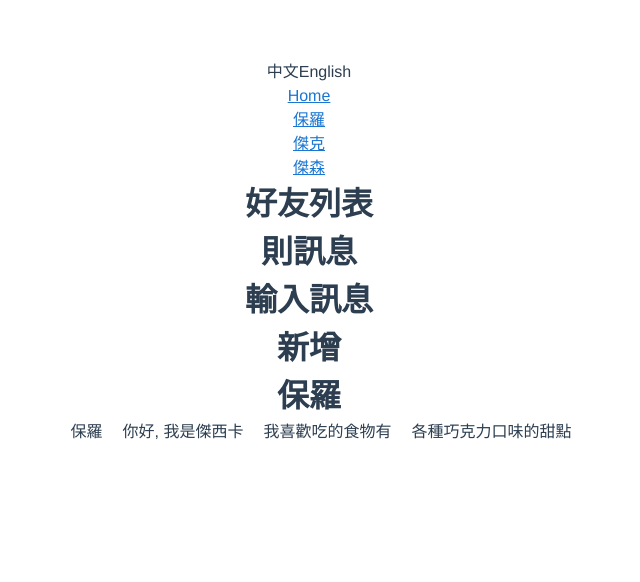
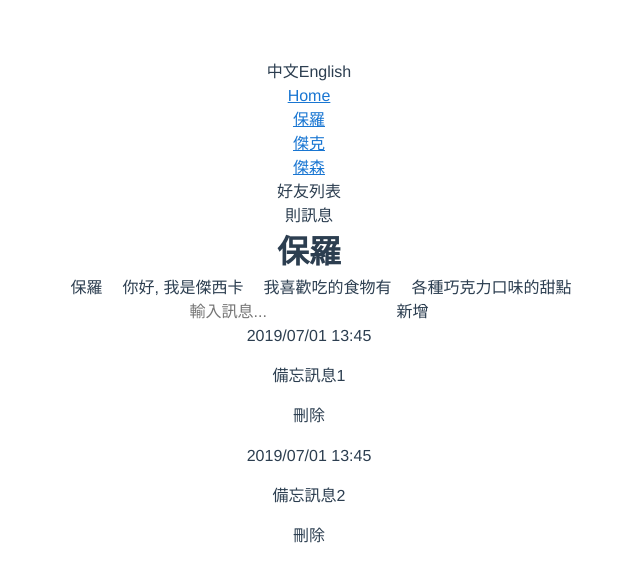
Before and after one commit to furecool/ct, a Vue app: page /paul in a window 1280 px wide. Shown: the top 582 px of the page, without its empty margins (331-971 px from the left). Built offline with nearby package versions, Linux system fonts and the light colour scheme.

Commit message:
add and del memo

```diff
--- a/src/App.vue
+++ b/src/App.vue
@@ -60,10 +60,10 @@
     </nav>
 
     <div>
-      <h1>{{ $t('GENERAL.FRIENDS_LIST') }}</h1>
-      <h1>{{ $t('GENERAL.ITEMS') }}</h1>
-      <h1>{{ $t('GENERAL.MESSAGE') }}</h1>
-      <h1>{{ $t('GENERAL.ADD') }}</h1>
+      <div>{{ $t('GENERAL.FRIENDS_LIST') }}</div>
+      <div>{{ $t('GENERAL.ITEMS') }}</div>
+      <!-- <div>{{ $t('GENERAL.MESSAGE') }}</div> -->
+      <!-- <div>{{ $t('GENERAL.ADD') }}</div> -->
     </div>
 
     <v-main>
--- a/src/common/config/i18n/en.js
+++ b/src/common/config/i18n/en.js
@@ -3,7 +3,7 @@ export const locale = {
     GENERAL: {
       FRIENDS_LIST: 'Friends List',
       ITEMS: 'items',
-      MESSAGE: 'Message',
+      MESSAGE: 'Message...',
       ADD: 'Add'
     },
   }
--- a/src/common/config/i18n/tw.js
+++ b/src/common/config/i18n/tw.js
@@ -3,7 +3,7 @@ export const locale = {
     GENERAL: {
       FRIENDS_LIST: '好友列表',
       ITEMS: '則訊息',
-      MESSAGE: '輸入訊息',
+      MESSAGE: '輸入訊息...',
       ADD: '新增'
     },
   }
--- a/src/views/Paul.vue
+++ b/src/views/Paul.vue
@@ -1,23 +1,45 @@
 <template>
-  <!-- <hello-world /> -->
   <div class="paul">
+
     <h1>{{obj.name}}</h1>
+
     <ul>
       <li v-for="li in obj.dialogue" :key="li.id">{{li}}</li>
     </ul>
+
+    <input v-model="newStr" :placeholder="$t('GENERAL.MESSAGE')"/>
+    <button @click="addMemo">{{ $t('GENERAL.ADD') }}</button>
+
+    <div>
+      <div v-for="(item, index) in items" :key="index">
+        <p>{{item.date}} {{item.time}}</p>
+        <p>{{item.text}}</p>
+        <p @click="delMemo(index)">刪除</p>
+      </div>
+    </div>
+
   </div>
 </template>
 <script>
-  // import HelloWorld from '../components/HelloWorld'
 
   export default {
     name: 'PaulView',
-    components: {
-      // HelloWorld,
-    },
     data() {
       return {
-        obj: {}
+        obj: {},
+        items: [
+          {
+            date:"2019/07/01",
+            time:"13:45",
+            text:"備忘訊息1",
+          },
+          {
+            date:"2019/07/01",
+            time:"13:45",
+            text:"備忘訊息2",
+          },
+        ],
+        newStr: ''
       }
     },
     created() {
@@ -28,7 +50,6 @@
         vm.data.forEach(function(item){
           if(item.name=="保羅"){
             vm.obj = item
-            // console.log(vm.obj.name)
           }
         })
       })
@@ -36,5 +57,23 @@
           console.log(err)
       })
     },
+    methods: {
+      addMemo() {
+        var Today=new Date();
+        this.items.push(
+          {
+            date: Today.getFullYear() + "/" + (Today.getMonth()+1) + "/" + Today.getDate(),
+            time: Today.getHours() + ":" + Today.getMinutes(),
+            text: this.newStr,
+          },
+        );
+        this.newStr = '';
+      },
+      delMemo(index) {
+        this.items.splice(index, 1)
+      }
+    }
   }
 </script>
+<style lang="css" scoped>
+</style>
```
